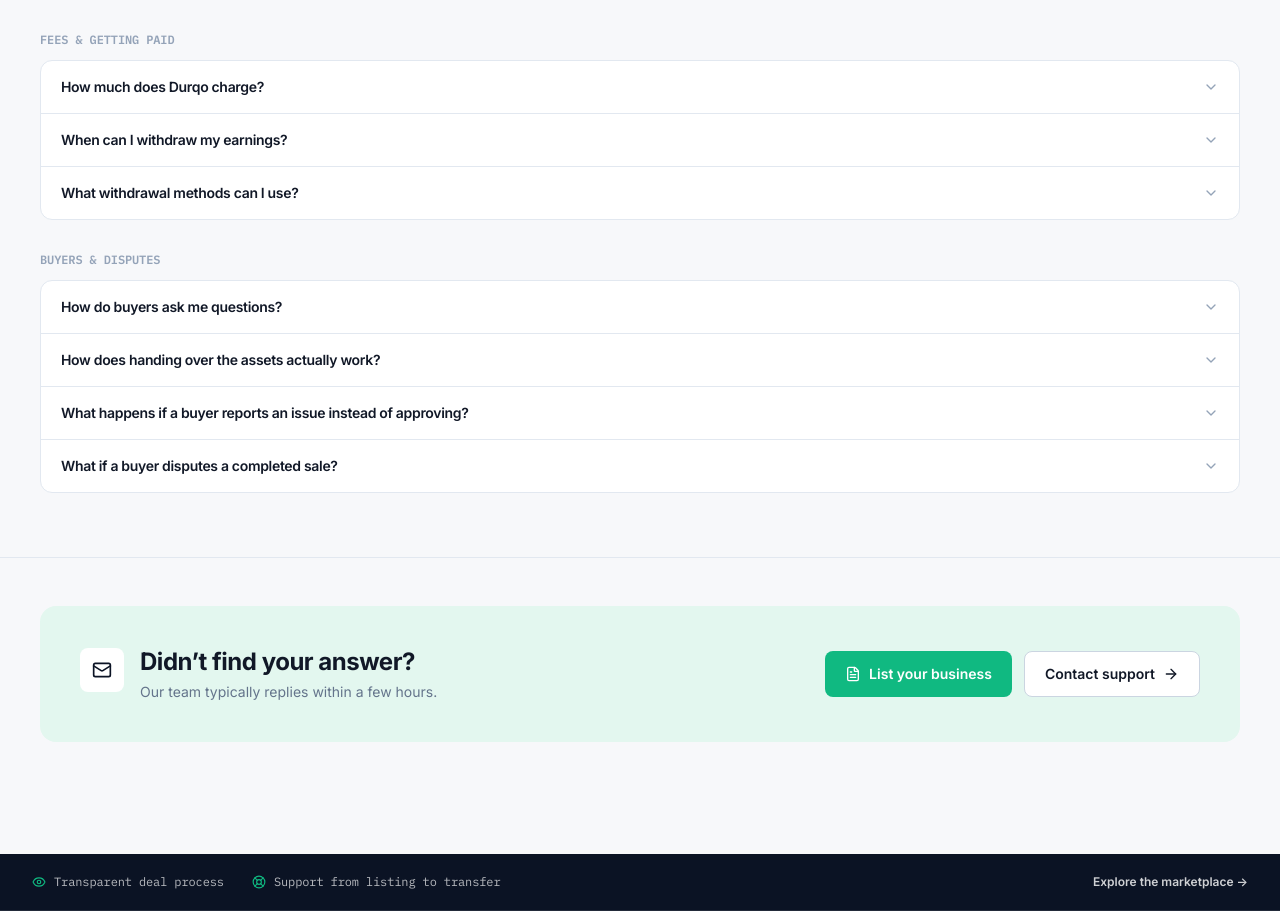
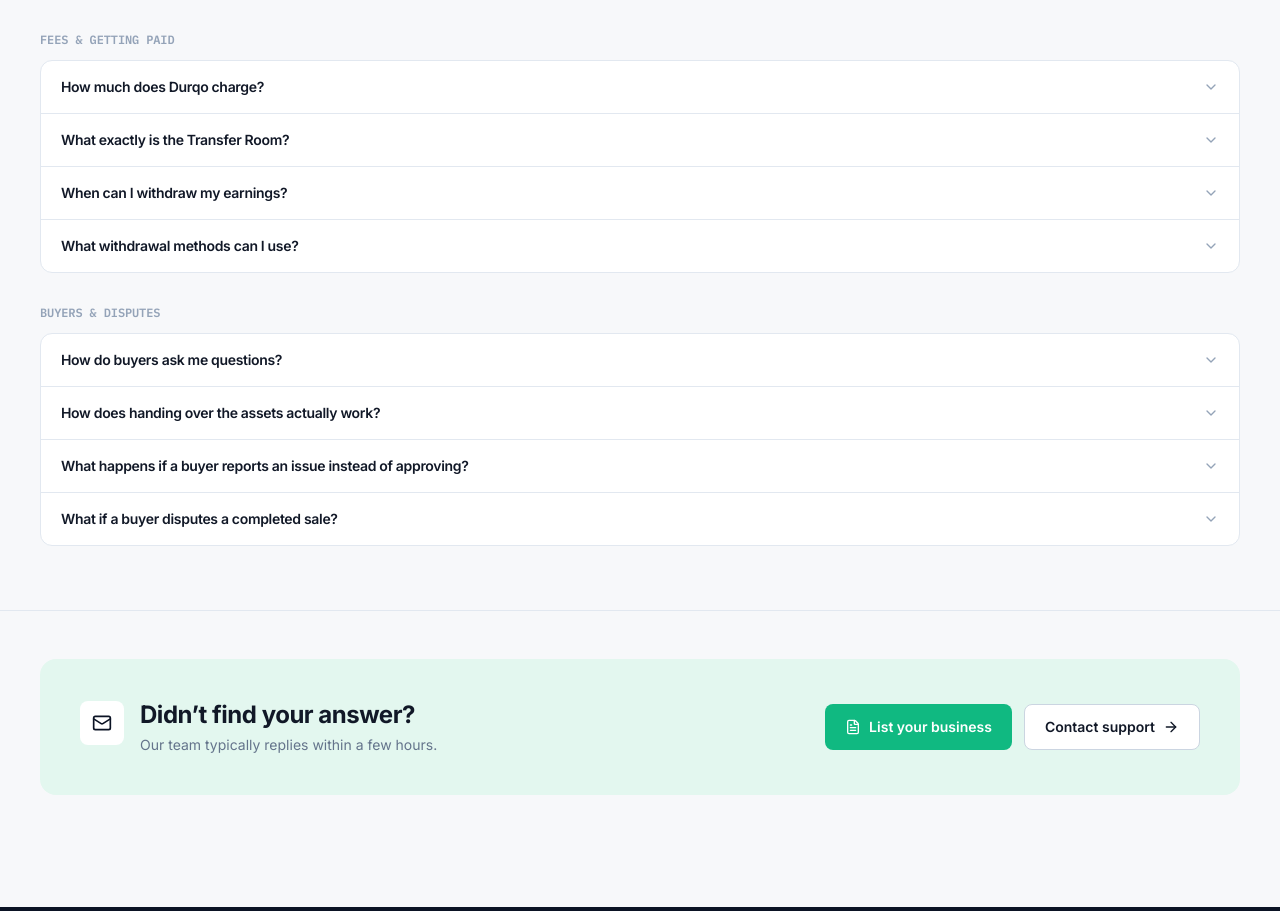
Before and after one commit to mdmanirmia/durqo-app, a Next.js app: page /seller-faq in a window 1280 px wide. Shown: the part 1013-1924 px from the top of the page. Built offline with nearby package versions, Linux system fonts and the light colour scheme; no server answers.

Commit message:
Add files via upload

```diff
--- a/src/app/seller-faq/page.tsx
+++ b/src/app/seller-faq/page.tsx
@@ -14,6 +14,13 @@ import GroupedFaq from "@/components/GroupedFaq";
 // actual per-item handover (mark In Progress, then Submitted) and what
 // happens if the buyer reports an issue instead of approving (payout stays
 // on hold, Durqo reviews — nothing releases automatically).
+//
+// Sep 13, 2026, third follow-up: per direct owner request, bolded the
+// concrete Transfer Room actions (In Progress, Submitted, Received, Approve
+// Transfer, Report an Issue) across every answer that mentions them, and
+// added a new standalone "What exactly is the Transfer Room?" FAQ at the
+// top of Fees & getting paid — sellers need the mechanism explained on its
+// own, not only inferred from the payout-timing answer.
 //
 // Sep 11, 2026: new Seller FAQ page, built alongside /buyer-faq, /payments,
 // /how-to-buy and /how-to-sell. Fee and payout answers are grounded in the
@@ -116,8 +123,25 @@ const FAQ_GROUPS = [
         ),
       },
       {
+        question: "What exactly is the Transfer Room?",
+        answer: (
+          <>
+            It&rsquo;s the shared space — separate from checkout — where you actually hand a sold business over to
+            its buyer. Every order gets one, also listed under <strong>Asset Transfers</strong> in your dashboard.
+            You submit each asset there one at a time; once the buyer inspects everything and clicks{" "}
+            <strong>Approve Transfer</strong>, the sale is final and your payout becomes eligible.
+          </>
+        ),
+      },
+      {
         question: "When can I withdraw my earnings?",
-        answer: "Once the buyer approves the transfer in your shared Transfer Room, your payout becomes eligible — request a withdrawal from your Earnings dashboard. Our team reviews and processes each request — it isn't instant.",
+        answer: (
+          <>
+            Once the buyer clicks <strong>Approve Transfer</strong> in your shared <strong>Transfer Room</strong>,
+            your payout becomes eligible — request a withdrawal from your Earnings dashboard. Our team reviews and
+            processes each request — it isn&rsquo;t instant.
+          </>
+        ),
       },
       {
         question: "What withdrawal methods can I use?",
@@ -134,15 +158,34 @@ const FAQ_GROUPS = [
       },
       {
         question: "How does handing over the assets actually work?",
-        answer: "After a buyer pays, you're both taken to a shared Transfer Room. Hand over each asset one at a time — a domain, code, accounts, socials, whatever's included in the sale — marking it In Progress, then Submitted as you go. The buyer then inspects each item during their inspection window and marks it Received, then approves the transfer once everything's confirmed.",
+        answer: (
+          <>
+            After a buyer pays, you&rsquo;re both taken to a shared <strong>Transfer Room</strong>. Hand over each
+            asset one at a time — a domain, code, accounts, socials, whatever&rsquo;s included in the sale —
+            marking it <strong>In Progress</strong>, then <strong>Submitted</strong> as you go. The buyer then
+            inspects each item during their inspection window and marks it <strong>Received</strong>, then clicks{" "}
+            <strong>Approve Transfer</strong> once everything&rsquo;s confirmed.
+          </>
+        ),
       },
       {
         question: "What happens if a buyer reports an issue instead of approving?",
-        answer: "Nothing is released automatically. Your payout stays on hold while Durqo's team reviews the evidence and decides what happens next — the same way any other dispute is handled.",
+        answer: (
+          <>
+            <strong>Nothing is released automatically.</strong> Your payout stays on hold while Durqo&rsquo;s team
+            reviews the evidence and decides what happens next — the same way any other dispute is handled.
+          </>
+        ),
       },
       {
         question: "What if a buyer disputes a completed sale?",
-        answer: "Disputes must be reported to Durqo within 7 days of the transaction completing. Where a dispute can't be resolved directly between buyer and seller, Durqo will review the available evidence and help mediate a resolution.",
+        answer: (
+          <>
+            Disputes must be reported to Durqo within <strong>7 days</strong> of the transaction completing. Where a
+            dispute can&rsquo;t be resolved directly between buyer and seller, Durqo will review the available
+            evidence and help mediate a resolution.
+          </>
+        ),
       },
     ],
   },
```
